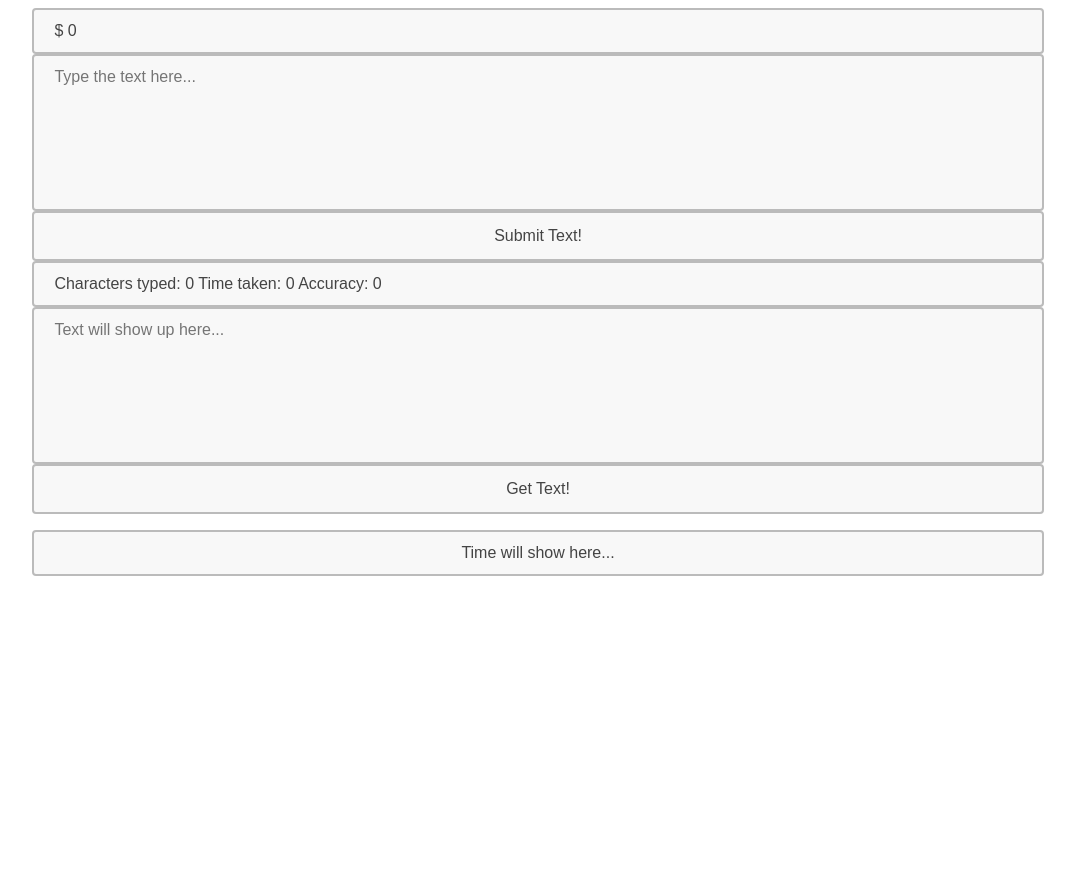
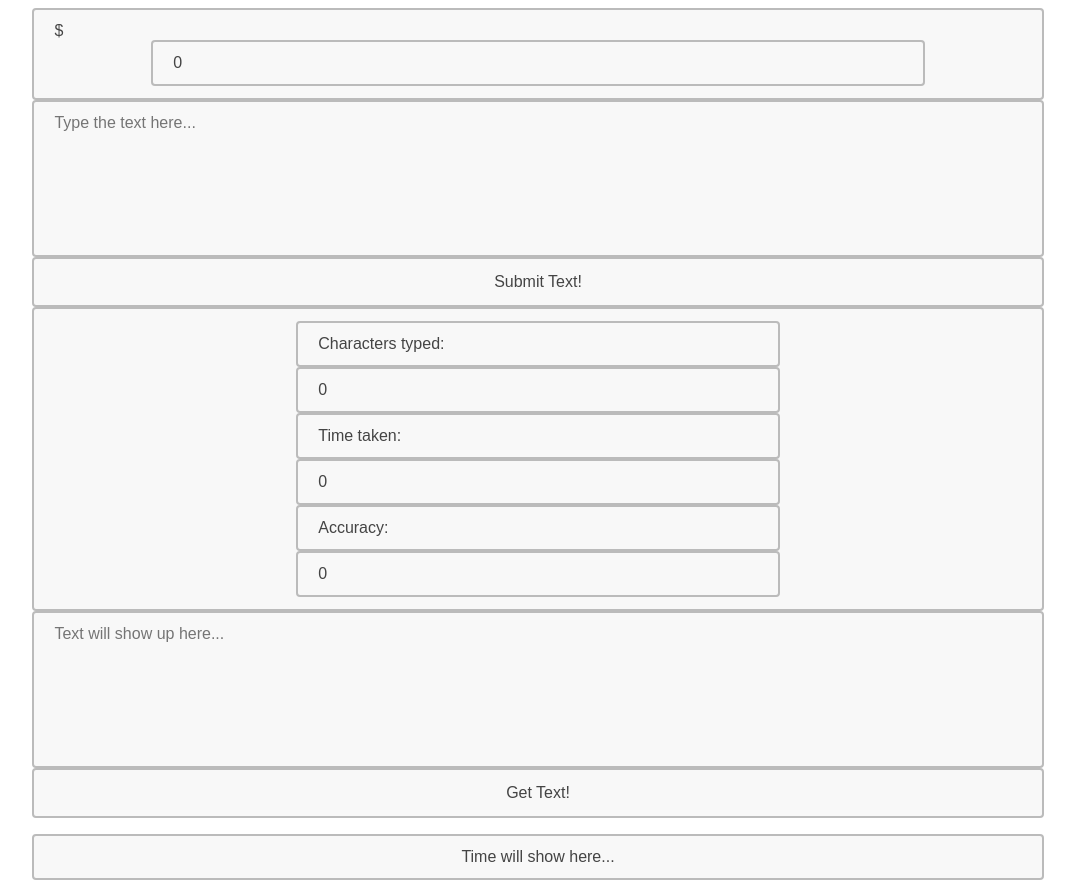
Before and after one commit to rclluo/satisfaction, a plain HTML site: page typing/index.html in a window 1280 px wide. Shown: the whole page, without its empty margins (102-1177 px from the left). Before the commit the page ends 800 px from the top, so only its background shows below. Drawn offline with nearby package versions, Linux system fonts and the light colour scheme.

Commit message:
Update light.css

```diff
--- a/typing/light.css
+++ b/typing/light.css
@@ -2,7 +2,7 @@ body {
   background-color: #fff;
 }
 
-textarea, button, div, p {
+textarea, button, div, p, span {
   font-family: Arial, Helvetica, sans-serif;
   width: 80%;
   margin-left: auto;
```
